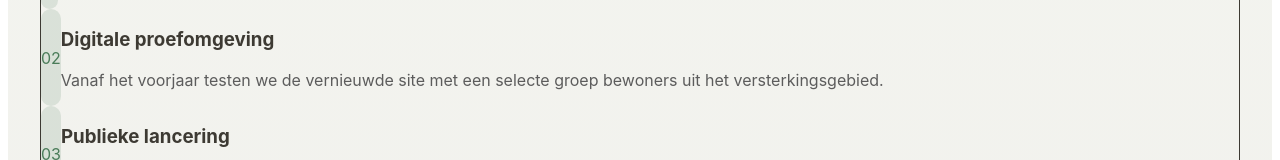
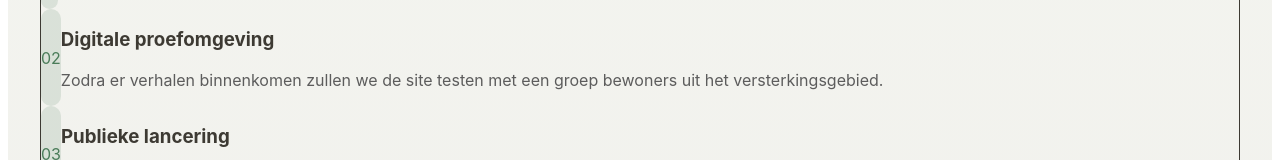
Before and after one commit to serviceteam-daarom/testwebsite, a React (Vite) app: page / in a window 1280 px wide. Shown: the part 752-912 px from the top of the page. Built offline with nearby package versions, Linux system fonts and the light colour scheme.

Commit message:
Update roadmap testing copy

```diff
--- a/src/CominSoon.tsx
+++ b/src/CominSoon.tsx
@@ -109,7 +109,7 @@ export const GoudGebouwdAboutPage = (props: GoudGebouwdAboutPageProps) => {
                     {
                       title: "Digitale proefomgeving",
                       description:
-                        "Vanaf het voorjaar testen we de vernieuwde site met een selecte groep bewoners uit het versterkingsgebied.",
+                        "Zodra er verhalen binnenkomen zullen we de site testen met een groep bewoners uit het versterkingsgebied.",
                     },
                     {
                       title: "Publieke lancering",
--- a/src/components/generated/GoudGebouwdAboutPage.tsx
+++ b/src/components/generated/GoudGebouwdAboutPage.tsx
@@ -109,7 +109,7 @@ export const GoudGebouwdAboutPage = (props: GoudGebouwdAboutPageProps) => {
                     {
                       title: "Digitale proefomgeving",
                       description:
-                        "Vanaf het voorjaar testen we de vernieuwde site met een selecte groep bewoners uit het versterkingsgebied.",
+                        "Zodra er verhalen binnenkomen zullen we de site testen met een groep bewoners uit het versterkingsgebied.",
                     },
                     {
                       title: "Publieke lancering",
```
Also changed, not shown: 1 other file (tests, documents, lock files or other folders).
